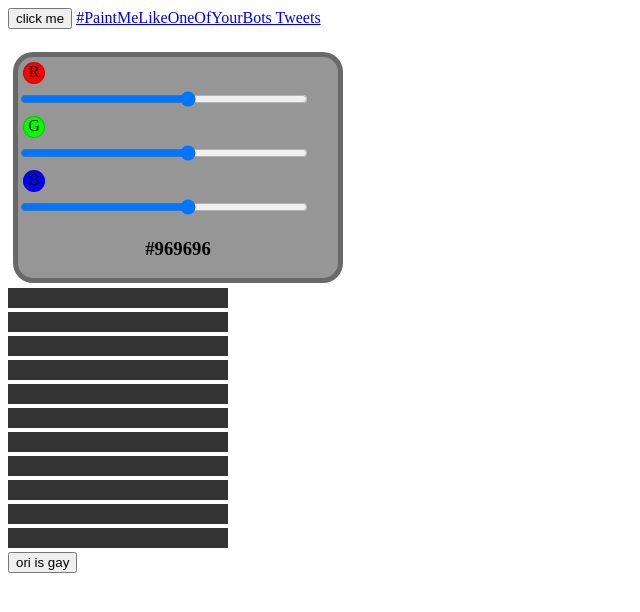
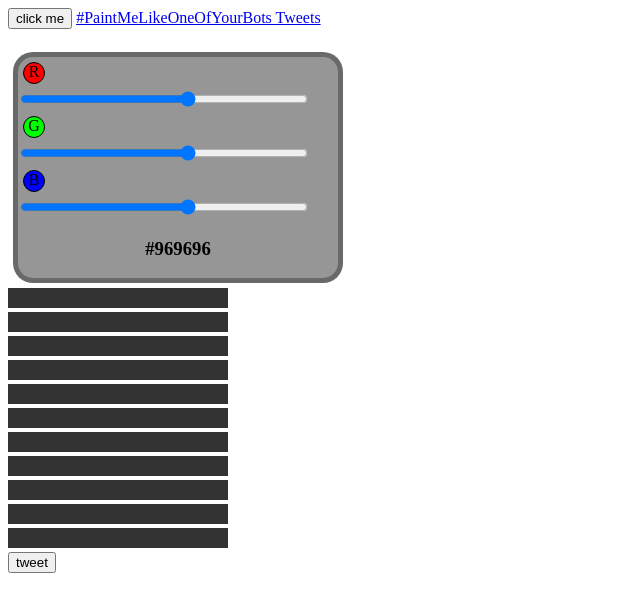
Before and after one commit to benfirev/TwitterDb, a plain HTML site: page index.html in a window 1280 px wide. Shown: the whole page, without its empty margins (0-640 px from the left). Drawn offline with nearby package versions, Linux system fonts and the light colour scheme.

Commit message:
v0.015
changed ori is gay

```diff
--- a/index.html
+++ b/index.html
@@ -49,7 +49,7 @@
 	let color,x=0,y=0;
 	color = updateColor()[3]
 	</script>
-	<button onclick="tweetNewPixel(color,0,1)" type="button" name="button">ori is gay</button>
+	<button onclick="tweetNewPixel(color,0,1)" type="button" name="button">tweet</button>
 </body>
 
 </html>
--- a/style.css
+++ b/style.css
@@ -14,7 +14,7 @@ body{
 width: 20px;
 height: 20px;
 margin: 5px;
-border: 1px solid rgba(0, 0, 0, .2);
+border: 1px solid rgb(0,0,0);
 text-align: center;
 display: inline-block;
 border-radius: 20px;
```
